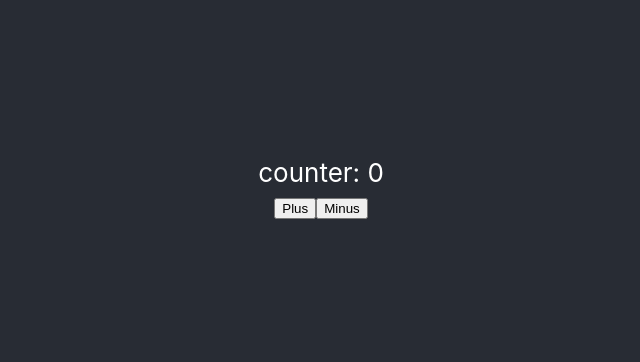
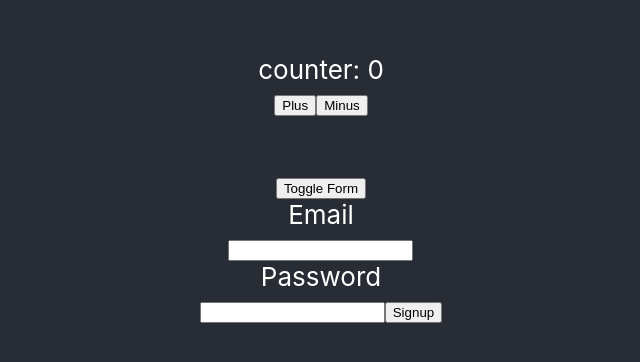
Before and after one commit to doojsahu/reactjs, a React (Create React App) app: page / in a window 1280 px wide. Shown: the part 212-574 px from the top of the page, without its empty margins (319-959 px from the left). Built offline with nearby package versions, Linux system fonts and the light colour scheme.

Commit message:
form with console using toggle

```diff
--- a/src/App.js
+++ b/src/App.js
@@ -6,6 +6,16 @@ function App() {
 
   const [count, setCounter] = useState(0);
 
+  const [email, setEmail] = useState('');
+  const [password, setPassword] = useState('');
+
+  const [showForm, toggleForm] = useState(true);
+
+  const onSubmit = (event) => {
+    event.preventDefault();
+    console.log('email', email);
+    console.log('password', password);
+  };
 
   return (
     <div className="App">
@@ -19,6 +29,29 @@ function App() {
                 setCounter(count - 1);
               }}>Minus</button>
           </div>
+              <br /><br />
+              <button onClick={() => {
+                // toggleForm(false)
+                toggleForm(!showForm)
+              }}>Toggle Form</button>
+              {
+                showForm && (
+                  <form onSubmit={onSubmit}>
+                    <label>
+                      <div>Email</div>
+                      <input type="email" value={email} onChange={(event) => {
+                        setEmail(event.target.value)
+                      }}/>
+                      <div>Password</div>
+                      <input type="Password" value={password} onChange={(event) => {
+                        setPassword(event.target.value)
+                      }}/>
+                    </label>
+                    <button type="submit">Signup</button>
+                  </form>
+                )
+              }
+
       </header>
     </div>
   );
```
